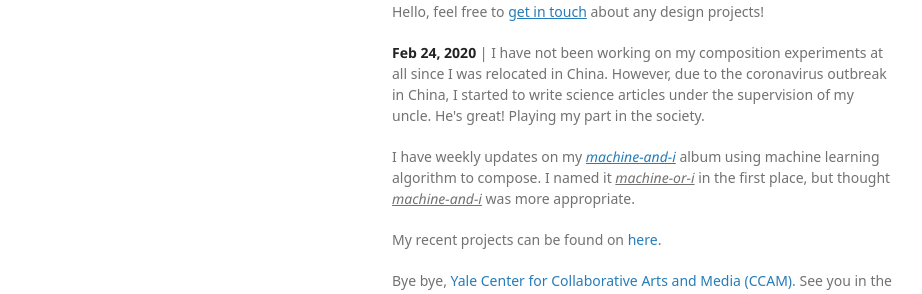
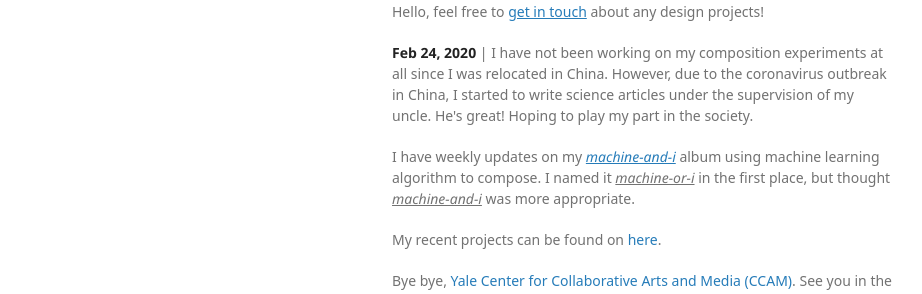
Before and after one commit to tianshu-z/tianshu-z.github.io, a Jekyll site: the page built from index.md, in a window 1280 px wide. Shown: the part 291-585 px from the top of the page, without its empty margins (178-1100 px from the left). Built offline with Jekyll 4.4.1, drawn with Linux system fonts in a browser that asks for light colours; some web fonts are replaced; our own code applies the rules of GitHub Pages for plain Markdown files.

Commit message:
Update index.md

```diff
--- a/index.md
+++ b/index.md
@@ -12,7 +12,7 @@
 
 <p>Hello, feel free to <a href = "https://tianshu-z.github.io/biography.html"><u>get in touch</u></a> about any design projects!</p>
 
-<p><strong>Feb 24, 2020</strong> | I have not been working on my composition experiments at all since I was relocated in China. However, due to the coronavirus outbreak in China, I started to write science articles under the supervision of my uncle. He's great! Playing my part in the society.</p>
+<p><strong>Feb 24, 2020</strong> | I have not been working on my composition experiments at all since I was relocated in China. However, due to the coronavirus outbreak in China, I started to write science articles under the supervision of my uncle. He's great! Hoping to play my part in the society.</p>
 
 <p>I have weekly updates on my <a href = "https://soundcloud.com/zoe-zhao-676421317/sets/machine-or-i"><i><u>machine-and-i</u></i></a> album using machine learning algorithm to compose. I named it <i><u>machine-or-i</u></i> in the first place, but thought <i><u>machine-and-i</u></i> was more appropriate.</p>
 
```
